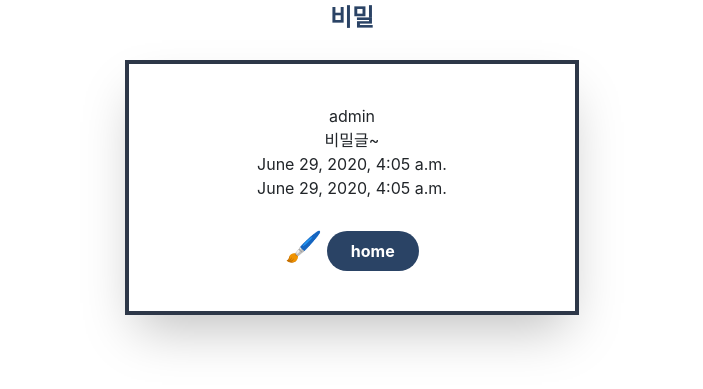
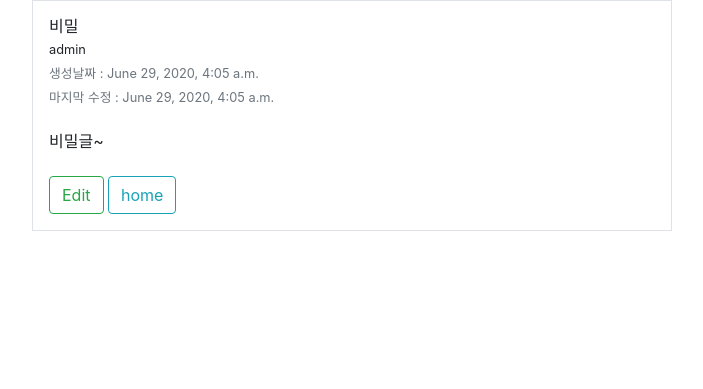
Before and after one commit to merry-hyelyn/Community_Blog, a Django app: page /posts/detail_post/19/ in a window 1280 px wide. Shown: the part 97-486 px from the top of the page, without its empty margins (288-991 px from the left). Run offline with Django 3.2, Linux system fonts and the light colour scheme; data comes from the database, SQL or seed files in the repository; style sheets or scripts are compiled from the project's sources; some libraries are stand-ins or nearby versions.

Commit message:
Modify detail post view

```diff
--- a/templates/posts/detail_post.html
+++ b/templates/posts/detail_post.html
@@ -13,30 +13,31 @@ function checkPermission(post,user){
 }
 </script>
 
-<div class="text-center text-2xl text-blue-900 font-bold mb-6">{{post.title}}</div>
+<div class="border w-50 p-3 mx-auto">
+<div class="text-left">
+<h3>{{post.title}}</h3></div>
+<div class="text-left">
 {% csrf_token %}
-<div class="w-full flex item-center justify-center">
-<div class="px-32 py-10 border-solid border-4 border-gray-800 text-center shadow-2xl">
-{{ post.user }}<br>
-{{ post.content }}<br>
-{% if "jpg" or "png" not in post.file.name %}
-{{post.file.name}}
-{% else %}
-<img src="{{ post.file.url }}" alt=" Card image cap"><br>
+
+<p><small>{{ post.user }}</p>
+<span class="text-muted">생성날짜 : {{post.created_at}}</span><br>
+<span class="text-muted">마지막 수정 : {{post.updated_at}}<br><br></span></small>
+
+<h4>{{ post.content }}</h4>
+<br>
+{% if post.file %}
+<a href="{{post.file.url}}" download="newfilename">download</a><br>
 {% endif %}
-{{post.created_at}}<br>
-{{post.updated_at}}<br><br>
 
 
 <a href={% url 'update_post' post.id %}
 onclick="return checkPermission('{{post.user}}','{{user}}');"
-class="text-3xl">🖌</a>
-<a href="{% url 'home' %}"><button class="bg-blue-900 text-white hover:bg-green-600 font-bold py-2 px-4 rounded-full">home</button></a>
+class="btn btn-outline-success">Edit</a>
+<a href="{% url 'home' %}"><button class="btn btn-outline-info">home</button></a>
 {% if user.is_staff or user.if_superuser %}
 
 <a href="{% url 'delete_post' post.id%}"
-class="bg-red-600 text-white hover:bg-red-400 font-bold py-2 px-4 rounded-full">
-delete</a>
-</div></div>
+class="btn btn-outline-danger">delete</a>
+</div></div></div></div>
 {% endif %}
 {% endblock content %}
```
